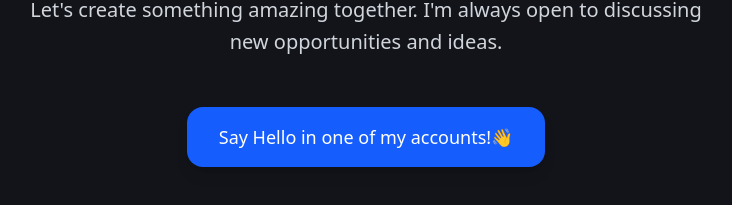
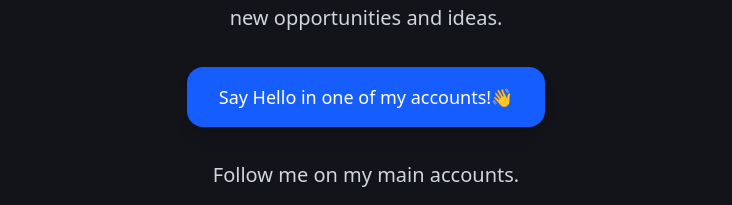
Before and after one commit to carlodandan/simodify, a React (Vite) app: page /contact in a window 1280 px wide. Shown: the part 270-475 px from the top of the page, without its empty margins (274-1006 px from the left). Built offline with nearby package versions, Linux system fonts and the light colour scheme; some icons are missing.

Commit message:
contacts: adjust padding
Signed-off-by: Carlo Dandan <carlodandan.personal@proton.me>

```diff
--- a/src/components/Contact.tsx
+++ b/src/components/Contact.tsx
@@ -9,20 +9,20 @@ interface ContactProps {
 const Contact: React.FC<ContactProps> = ({ id }) => {
 
   return (
-    <section id={id} className="min-h-screen py-20 flex items-center justify-center">
+    <section id={id} className="min-h-screen pb-20 flex items-center justify-center">
       <div className="max-w-2xl mx-auto text-center">
         <motion.div
           initial={{ opacity: 0, y: 20 }}
           whileInView={{ opacity: 1, y: 0 }}
           transition={{ duration: 0.8 }}
           viewport={{ once: true }}
-          className="mb-12"
+          className="mb-8"
         >
           <h2 className="text-3xl md:text-4xl font-light mb-4 text-gray-900 dark:text-white">
             Get In Touch
           </h2>
           <div className="w-24 h-px bg-gray-300 dark:bg-gray-600 mx-auto mb-8" />
-          <p className="text-xl text-gray-600 dark:text-gray-300 font-light leading-relaxed mb-8">
+          <p className="text-xl text-gray-600 dark:text-gray-300 font-light leading-relaxed mb-4">
             Let's create something amazing together.
             I'm always open to discussing new opportunities and ideas.
           </p>
@@ -33,7 +33,7 @@ const Contact: React.FC<ContactProps> = ({ id }) => {
           whileInView={{ opacity: 1, y: 0 }}
           transition={{ duration: 0.8, delay: 0.2 }}
           viewport={{ once: true }}
-          className="mb-12"
+          className="mb-8"
         >
           <motion.button
             whileHover={{ y: -3, scale: 1.02 }}
```
